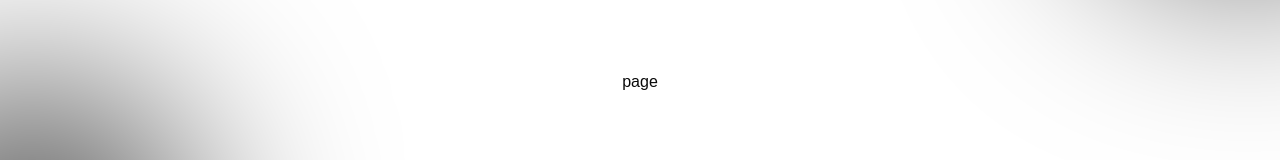
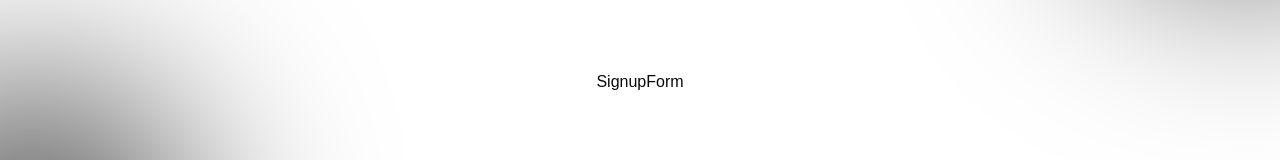
Before and after one commit to Apolos666/ChatApp, a Next.js app in the folder src/ChatApp/Webs/chatapp/: page /signup in a window 1280 px wide. Shown: the part 398-558 px from the top of the page. Built offline with nearby package versions, Linux system fonts and the light colour scheme.

Commit message:
fix(signin): fix sign in form

```diff
--- a/src/ChatApp/Webs/chatapp/package.json
+++ b/src/ChatApp/Webs/chatapp/package.json
@@ -6,7 +6,8 @@
     "dev": "next dev",
     "build": "next build",
     "start": "next start",
-    "lint": "next lint"
+    "lint": "next lint",
+    "proxy": "lcp --proxyUrl http://localhost:8080"
   },
   "dependencies": {
     "@hookform/resolvers": "^3.9.1",
@@ -33,6 +34,7 @@
     "class-variance-authority": "^0.7.0",
     "clsx": "^2.1.1",
     "date-fns": "^4.1.0",
+    "local-cors-proxy": "^1.1.0",
     "lucide-react": "^0.453.0",
     "next": "14.2.16",
     "react": "^18",
--- /dev/null
+++ b/src/ChatApp/Webs/chatapp/src/app/(auth)/signup/_components/SignupForm.tsx
@@ -0,0 +1,7 @@
+import React from 'react'
+
+function SignupForm() {
+  return <div>SignupForm</div>
+}
+
+export default SignupForm
--- a/src/ChatApp/Webs/chatapp/src/app/(auth)/signup/page.tsx
+++ b/src/ChatApp/Webs/chatapp/src/app/(auth)/signup/page.tsx
@@ -1,7 +1,12 @@
 import React from 'react'
+import SignupForm from './_components/SignupForm'
 
 function page() {
-  return <div>page</div>
+  return (
+    <div>
+      <SignupForm />
+    </div>
+  )
 }
 
 export default page
--- a/src/ChatApp/Webs/chatapp/src/services/user.service.api/_req.ts
+++ b/src/ChatApp/Webs/chatapp/src/services/user.service.api/_req.ts
@@ -3,7 +3,7 @@ import { PersistedStateKey } from '@/data/persisted-keys'
 import { getLocalStorageItem } from '@/utils/local-storage'
 
 const instance = axios.create({
-  baseURL: 'http://localhost:8080/api/'
+  baseURL: 'http://localhost:8010/proxy/api/'
 })
 
 instance.interceptors.request.use(
--- a/src/ChatApp/Webs/chatapp/src/services/user.service.api/auth/auth.service.ts
+++ b/src/ChatApp/Webs/chatapp/src/services/user.service.api/auth/auth.service.ts
@@ -5,9 +5,9 @@ import { LoginDtoSchema, LoginResponseDtoSchema } from "./auth.contracts";
 
 export class AuthService {
   static loginMutation(data: { loginDto: LoginDto }) {
-    // const loginDto = AxiosContracts.requestContract(LoginDtoSchema, data)
+    const loginDto = AxiosContracts.requestContract(LoginDtoSchema, data.loginDto)
 
-    return httpPost('/auth/login', data.loginDto)
-          // .then(AxiosContracts.responseContract(LoginResponseDtoSchema))
+    return httpPost('/auth/login', loginDto)
+          .then(AxiosContracts.responseContract(LoginResponseDtoSchema))
   }
 }
```
Also changed, not shown: 1 other file (tests, documents, lock files or other folders).
